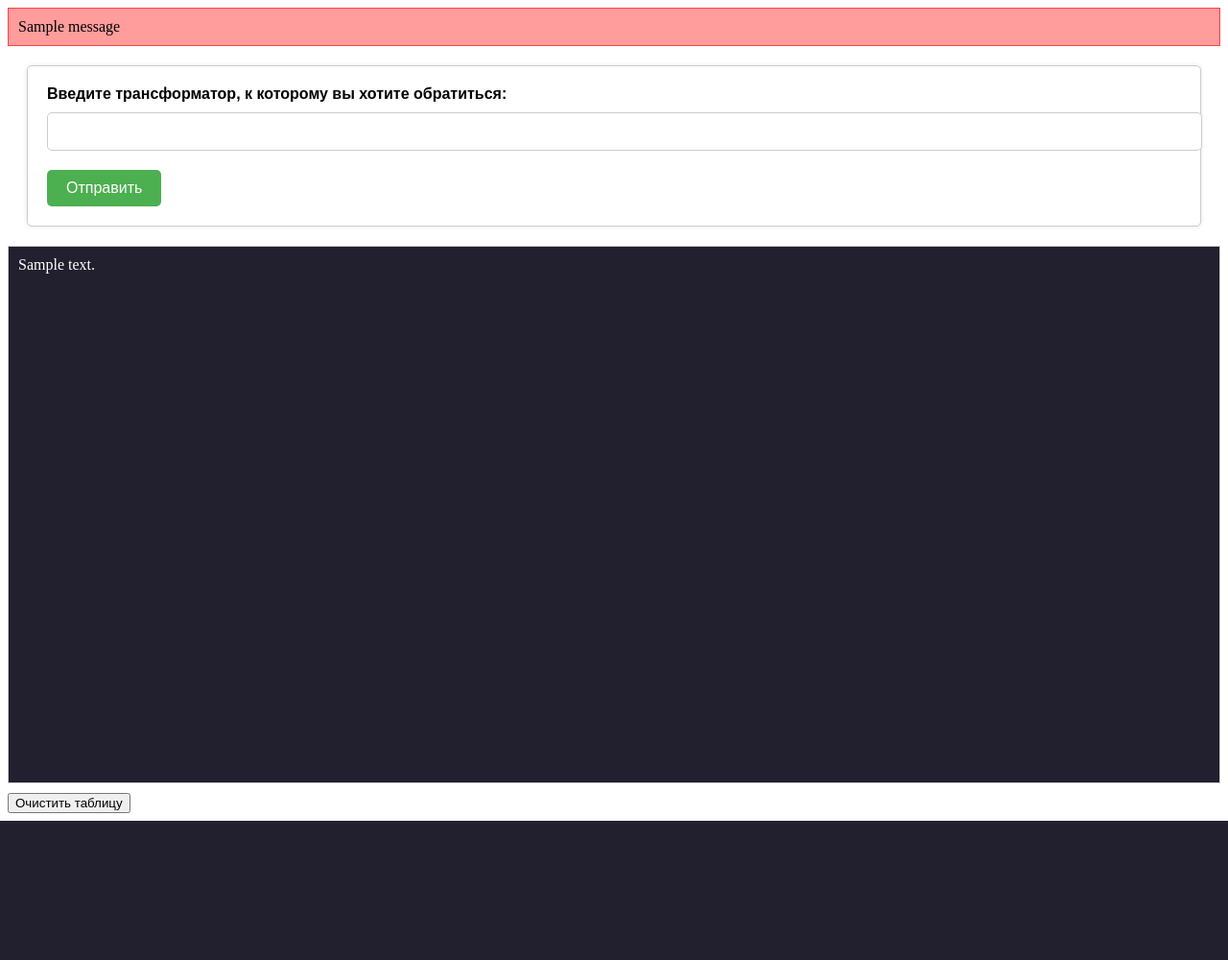
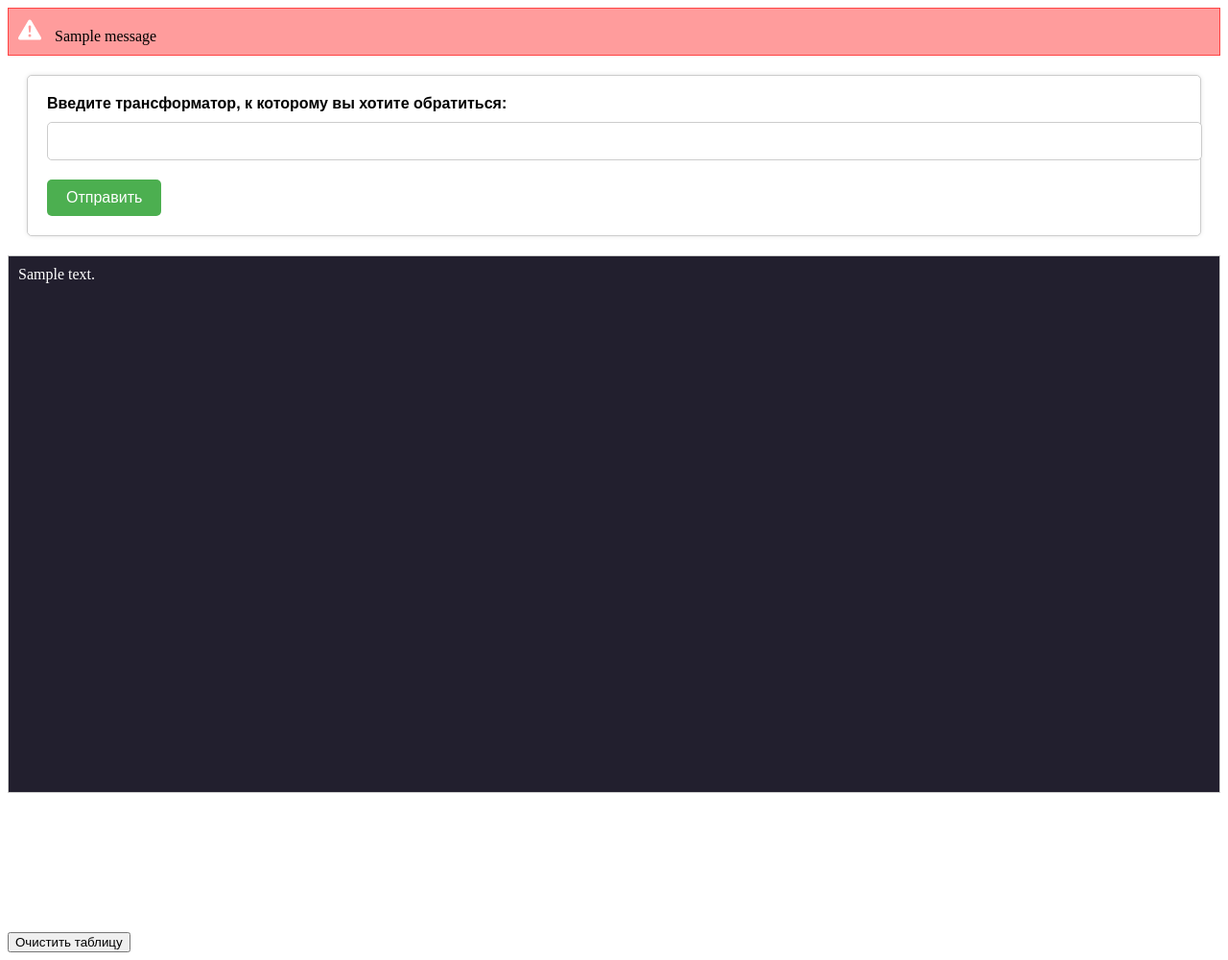
Before and after one commit to theycomeunstuck/top_five_draznilok_name_egor, a Flask app: template templates/static/html/homepage.html in a window 1280 px wide. Shown: the whole page at 96% size. Before the commit the page ends 855 px from the top, so only its background shows below. Run offline with Flask 3, Linux system fonts and the light colour scheme; the template is opened without the code that fills it: most values are stand-ins (such as "Sample title", 1, 10 or a date in 2020); one stand-in notice (Sample message) is shown.

Commit message:
обновление под flash фласка и нормальная работа консоли при пустых запросах

```diff
--- a/templates/static/css/homepage.css
+++ b/templates/static/css/homepage.css
@@ -58,6 +58,13 @@ button[type="submit"]:hover {
 border: 1px solid #FF4343;
          background: #FF9C9C;
 }
+.alert {
+  padding-right: 20px;
+}
+
+.alert svg {
+  margin-right: 10px;
+}
 /*.flash.success {*/
 /*         border: 1px solid #21DB56;*/
 /*         background: #AEFFC5;*/
--- a/templates/static/html/homepage.html
+++ b/templates/static/html/homepage.html
@@ -7,9 +7,15 @@
     <link rel="icon" type="image/x-icon" href="templates/static/images/favicon.ico">
   </head>
   <body>
-  {% for msg in get_flashed_messages(False) %}
-  <div class="flash">{{msg}}</div>
-  {% endfor %}
+{% for msg in get_flashed_messages() %}
+  <div class="flash">
+<!--  <div class="flash" style="margin-bottom: 20px;">-->
+    <div>
+      <div class="alert alert-warning d-flex align-items-center" role="alert"> <svg class="bi flex-shrink-0 me-2" width="24" height="24" role="img" aria-label="Warning:" style="color: white"><use xlink:href="#exclamation-triangle-fill"/> </svg>
+        {{msg}}
+      </div></div>
+    </div>
+{% endfor %}
     <form id="my-form" method="POST" >
       <label for="text-input">Введите трансформатор, к которому вы хотите обратиться:</label>
       <input type="text" id="text-input" name="text-input" required >
@@ -20,3 +26,10 @@
     <script src="templates/static/script/homepage/clear_text.js"></script>
   </body>
 </html>
+
+
+<svg xmlns="http://www.w3.org/2000/svg" style="color: red">
+  <symbol id="exclamation-triangle-fill" fill="currentColor" viewBox="0 0 16 16">
+    <path d="M8.982 1.566a1.13 1.13 0 0 0-1.96 0L.165 13.233c-.457.778.091 1.767.98 1.767h13.713c.889 0 1.438-.99.98-1.767L8.982 1.566zM8 5c.535 0 .954.462.9.995l-.35 3.507a.552.552 0 0 1-1.1 0L7.1 5.995A.905.905 0 0 1 8 5zm.002 6a1 1 0 1 1 0 2 1 1 0 0 1 0-2z"/>
+  </symbol>
+</svg>
```
